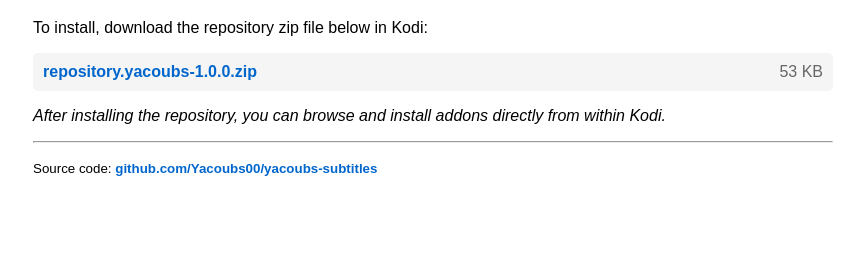
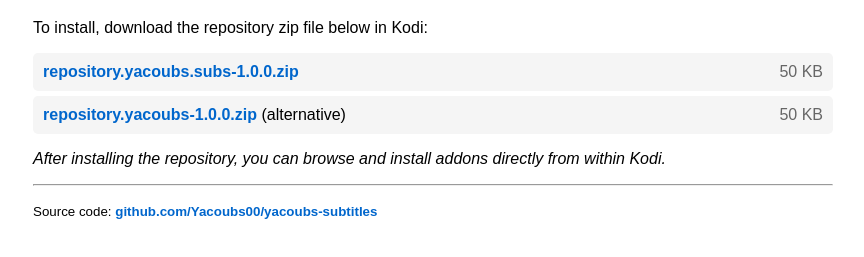
Before and after one commit to Yacoubs00/yacoubs00.github.io, a plain HTML site: page index.html in a window 1280 px wide. Shown: the part 101-358 px from the top of the page, without its empty margins (207-1071 px from the left). Drawn offline with Linux system fonts and the light colour scheme.

Commit message:
Add repository.yacoubs.subs-1.0.0.zip as primary download option

```diff
--- a/index.html
+++ b/index.html
@@ -17,8 +17,12 @@
     <p>To install, download the repository zip file below in Kodi:</p>
     <ul>
         <li>
-            <a href="repository.yacoubs-1.0.0.zip">repository.yacoubs-1.0.0.zip</a>
-            <span class="size">53 KB</span>
+            <a href="repository.yacoubs.subs-1.0.0.zip">repository.yacoubs.subs-1.0.0.zip</a>
+            <span class="size">50 KB</span>
+        </li>
+        <li>
+            <a href="repository.yacoubs-1.0.0.zip">repository.yacoubs-1.0.0.zip</a> (alternative)
+            <span class="size">50 KB</span>
         </li>
     </ul>
     <p><em>After installing the repository, you can browse and install addons directly from within Kodi.</em></p>
```
Also changed, not shown: 1 other file.
